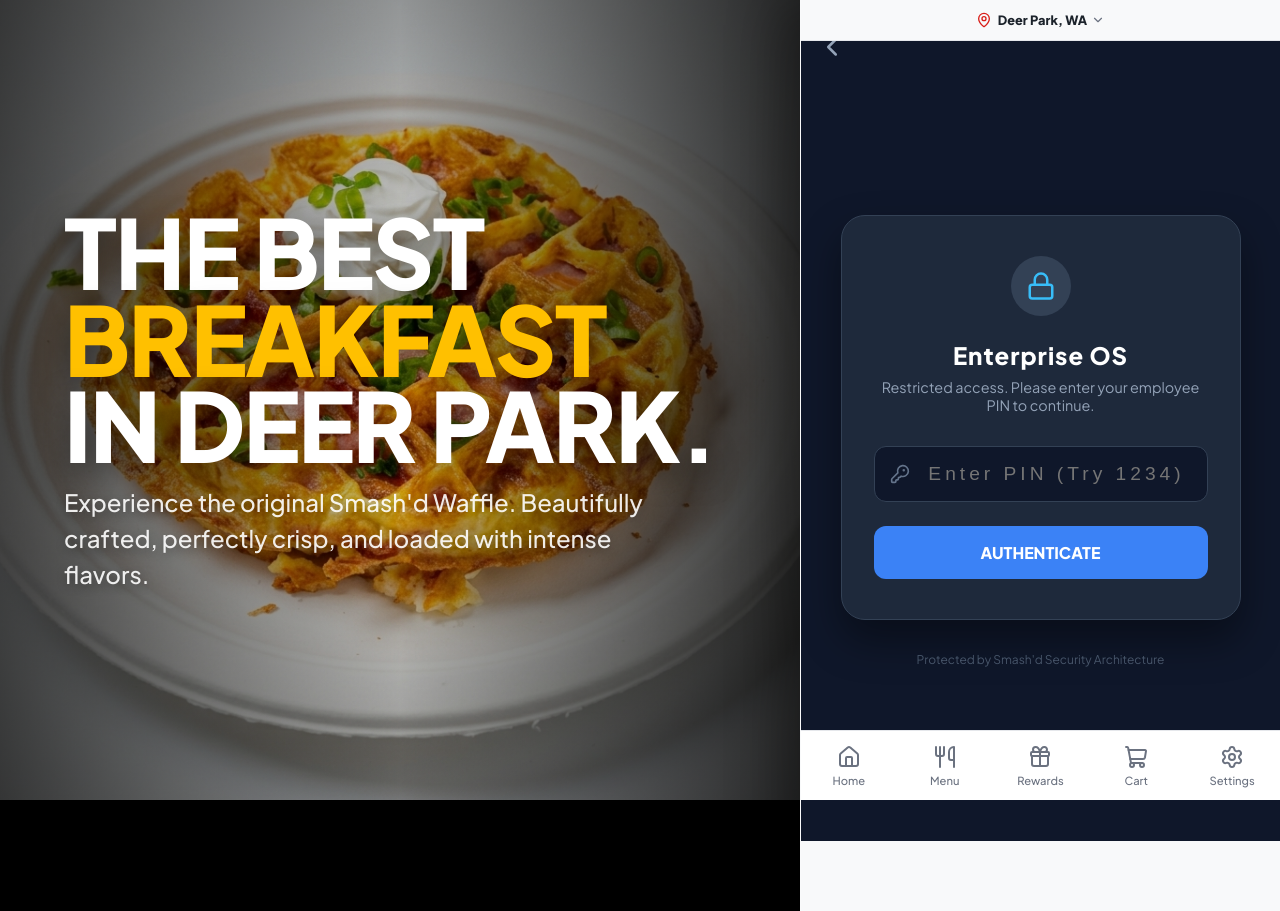
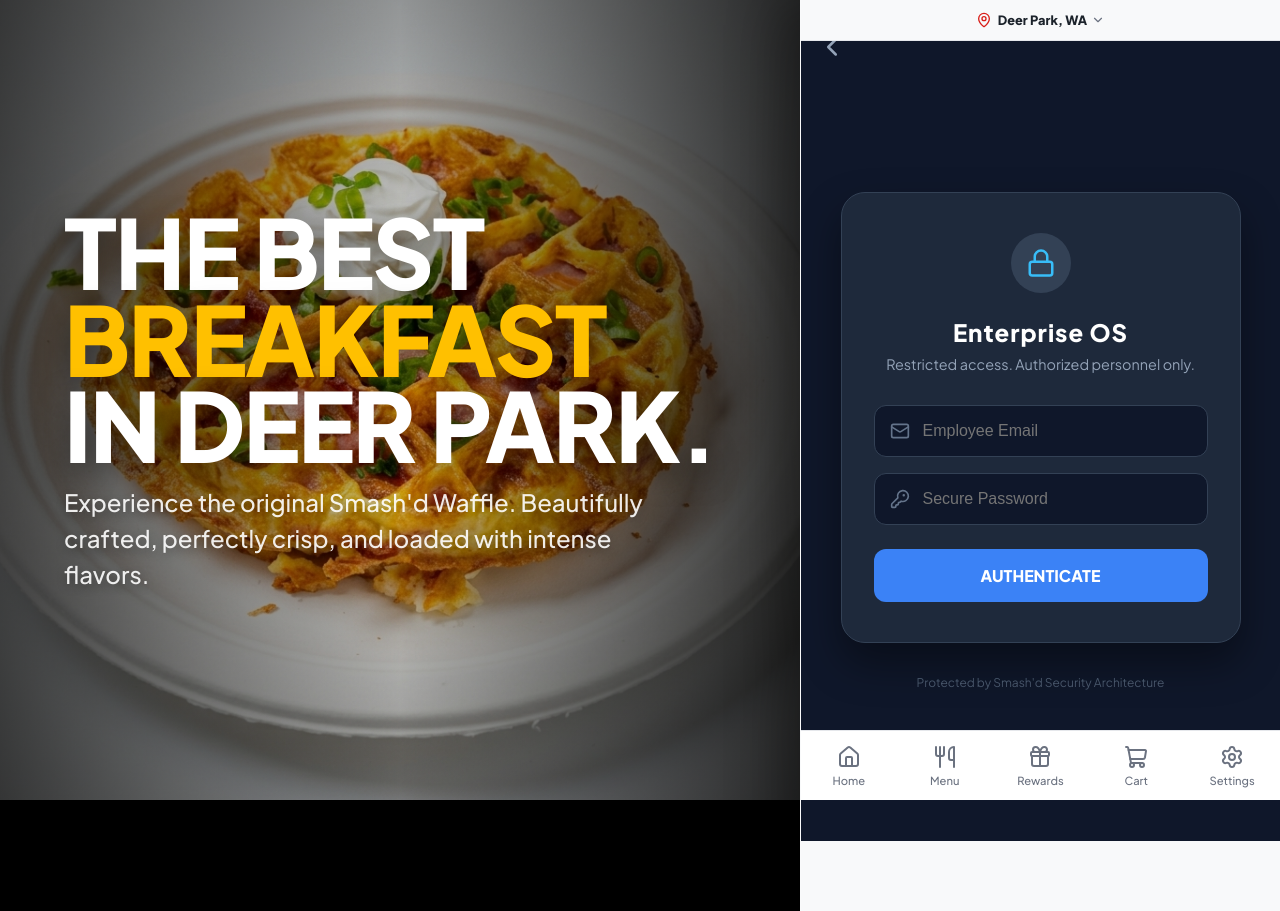
Before and after one commit to KingShawheen/SmashdWaffle, a Next.js app: page /employee in a window 1280 px wide. Built offline with nearby package versions, Linux system fonts and the light colour scheme; no server answers.

Commit message:
feat: Connect Firebase Auth to Enterprise OS Lockscreen

```diff
--- a/src/app/employee/page.tsx
+++ b/src/app/employee/page.tsx
@@ -1,30 +1,59 @@
 "use client";
 
-import { useState } from 'react';
+import { useState, useEffect } from 'react';
 import Link from 'next/link';
-import { ChevronLeft, GraduationCap, MonitorPlay, Users, ListChecks, ArrowRight, Lock, KeyRound } from 'lucide-react';
+import { ChevronLeft, GraduationCap, MonitorPlay, Users, ListChecks, ArrowRight, Lock, KeyRound, Mail, Loader2 } from 'lucide-react';
+import { auth } from '../../lib/firebase';
+import { signInWithEmailAndPassword, onAuthStateChanged, signOut, User as FirebaseUser } from 'firebase/auth';
 
 export default function EmployeePortal() {
   const [activeTab, setActiveTab] = useState<'kds' | 'training'>('training');
-  const [isAuthenticated, setIsAuthenticated] = useState(false);
-  const [pin, setPin] = useState('');
-  const [error, setError] = useState(false);
+  const [user, setUser] = useState<FirebaseUser | null>(null);
+  const [loadingAuth, setLoadingAuth] = useState(true);
 
-  // Mock Authentication
-  const handleLogin = (e: React.FormEvent) => {
+  // Login Form State
+  const [email, setEmail] = useState('');
+  const [password, setPassword] = useState('');
+  const [error, setError] = useState('');
+  const [isLoggingIn, setIsLoggingIn] = useState(false);
+
+  // Check auth state on mount
+  useEffect(() => {
+    const unsubscribe = onAuthStateChanged(auth, (currentUser) => {
+      setUser(currentUser);
+      setLoadingAuth(false);
+    });
+    return () => unsubscribe();
+  }, []);
+
+  const handleLogin = async (e: React.FormEvent) => {
     e.preventDefault();
-    // In production, this will hit Firebase Auth.
-    // For now, PIN '1234' unlocks it.
-    if (pin === '1234') {
-      setIsAuthenticated(true);
-      setError(false);
-    } else {
-      setError(true);
-      setPin('');
+    setIsLoggingIn(true);
+    setError('');
+
+    try {
+      await signInWithEmailAndPassword(auth, email, password);
+    } catch (err: any) {
+      console.error(err);
+      setError('Invalid credentials. Access Denied.');
+    } finally {
+      setIsLoggingIn(false);
     }
   };
 
-  if (!isAuthenticated) {
+  const handleLogout = async () => {
+    await signOut(auth);
+  };
+
+  if (loadingAuth) {
+    return (
+      <main style={{ backgroundColor: '#0f172a', minHeight: '100vh', display: 'flex', alignItems: 'center', justifyContent: 'center' }}>
+        <Loader2 size={40} color="#3b82f6" className="animate-spin" />
+      </main>
+    );
+  }
+
+  if (!user) {
     return (
       <main style={{ backgroundColor: '#0f172a', minHeight: '100vh', display: 'flex', flexDirection: 'column', alignItems: 'center', justifyContent: 'center', color: 'white', padding: '2rem' }}>
         <div style={{ position: 'absolute', top: '2rem', left: '1rem' }}>
@@ -40,23 +69,35 @@ export default function EmployeePortal() {
             </div>
           </div>
           <h1 style={{ fontSize: '1.5rem', fontWeight: 900, marginBottom: '0.5rem', letterSpacing: '1px' }}>Enterprise OS</h1>
-          <p style={{ color: '#94a3b8', fontSize: '0.9rem', marginBottom: '2rem' }}>Restricted access. Please enter your employee PIN to continue.</p>
+          <p style={{ color: '#94a3b8', fontSize: '0.9rem', marginBottom: '2rem' }}>Restricted access. Authorized personnel only.</p>
 
           <form onSubmit={handleLogin} style={{ display: 'flex', flexDirection: 'column', gap: '1rem' }}>
+            <div style={{ position: 'relative' }}>
+              <Mail size={20} color="#64748b" style={{ position: 'absolute', left: '1rem', top: '50%', transform: 'translateY(-50%)' }} />
+              <input
+                type="email"
+                value={email}
+                onChange={(e) => setEmail(e.target.value)}
+                placeholder="Employee Email"
+                required
+                style={{ width: '100%', padding: '1rem 1rem 1rem 3rem', borderRadius: '12px', border: error ? '2px solid #ef4444' : '1px solid #334155', backgroundColor: '#0f172a', color: 'white', fontSize: '1rem' }}
+              />
+            </div>
             <div style={{ position: 'relative' }}>
               <KeyRound size={20} color="#64748b" style={{ position: 'absolute', left: '1rem', top: '50%', transform: 'translateY(-50%)' }} />
               <input
                 type="password"
-                value={pin}
-                onChange={(e) => setPin(e.target.value)}
-                placeholder="Enter PIN (Try 1234)"
-                style={{ width: '100%', padding: '1rem 1rem 1rem 3rem', borderRadius: '12px', border: error ? '2px solid #ef4444' : '1px solid #334155', backgroundColor: '#0f172a', color: 'white', fontSize: '1.2rem', letterSpacing: '4px', textAlign: 'center' }}
+                value={password}
+                onChange={(e) => setPassword(e.target.value)}
+                placeholder="Secure Password"
+                required
+                style={{ width: '100%', padding: '1rem 1rem 1rem 3rem', borderRadius: '12px', border: error ? '2px solid #ef4444' : '1px solid #334155', backgroundColor: '#0f172a', color: 'white', fontSize: '1rem' }}
               />
             </div>
-            {error && <span style={{ color: '#ef4444', fontSize: '0.8rem', fontWeight: 700 }}>Invalid PIN. Access Denied.</span>}
+            {error && <span style={{ color: '#ef4444', fontSize: '0.8rem', fontWeight: 700 }}>{error}</span>}
 
-            <button type="submit" style={{ width: '100%', padding: '1rem', backgroundColor: '#3b82f6', color: 'white', fontWeight: 800, fontSize: '1rem', border: 'none', borderRadius: '12px', marginTop: '0.5rem', cursor: 'pointer' }}>
-              AUTHENTICATE
+            <button type="submit" disabled={isLoggingIn} style={{ width: '100%', padding: '1rem', backgroundColor: '#3b82f6', color: 'white', fontWeight: 800, fontSize: '1rem', border: 'none', borderRadius: '12px', marginTop: '0.5rem', cursor: isLoggingIn ? 'not-allowed' : 'pointer', opacity: isLoggingIn ? 0.7 : 1 }}>
+              {isLoggingIn ? 'AUTHENTICATING...' : 'AUTHENTICATE'}
             </button>
           </form>
         </div>
@@ -74,8 +115,9 @@ export default function EmployeePortal() {
         padding: '1rem', paddingTop: 'env(safe-area-inset-top, 3rem)',
         backgroundColor: '#1e293b', borderBottom: '1px solid #334155'
       }}>
-        <button onClick={() => setIsAuthenticated(false)} style={{ padding: '0.5rem', color: '#94a3b8', background: 'none', border: 'none', cursor: 'pointer' }}>
-          <ChevronLeft size={24} />
+        <button onClick={handleLogout} style={{ padding: '0.5rem', color: '#94a3b8', background: 'none', border: 'none', cursor: 'pointer', display: 'flex', alignItems: 'center', gap: '0.25rem', fontSize: '0.8rem', fontWeight: 700 }}>
+          <ChevronLeft size={20} />
+          LOGOUT
         </button>
         <div style={{ display: 'flex', alignItems: 'center', gap: '0.5rem' }}>
           <div style={{ width: '8px', height: '8px', backgroundColor: '#10b981', borderRadius: '50%', boxShadow: '0 0 10px #10b981' }}></div>
--- a/src/lib/firebase.ts
+++ b/src/lib/firebase.ts
@@ -8,7 +8,8 @@ const firebaseConfig = {
   projectId: process.env.NEXT_PUBLIC_FIREBASE_PROJECT_ID,
   storageBucket: process.env.NEXT_PUBLIC_FIREBASE_STORAGE_BUCKET,
   messagingSenderId: process.env.NEXT_PUBLIC_FIREBASE_MESSAGING_SENDER_ID,
-  appId: process.env.NEXT_PUBLIC_FIREBASE_APP_ID
+  appId: process.env.NEXT_PUBLIC_FIREBASE_APP_ID,
+  measurementId: process.env.NEXT_PUBLIC_FIREBASE_MEASUREMENT_ID
 };
 
 // Initialize Firebase only once
@@ -16,4 +17,12 @@ const app = !getApps().length ? initializeApp(firebaseConfig) : getApp();
 const auth = getAuth(app);
 const db = getFirestore(app);
 
-export { app, auth, db };
+// Analytics can only be initialized on the client side
+let analytics;
+if (typeof window !== "undefined") {
+  import("firebase/analytics").then(({ getAnalytics }) => {
+    analytics = getAnalytics(app);
+  });
+}
+
+export { app, auth, db, analytics };
```
